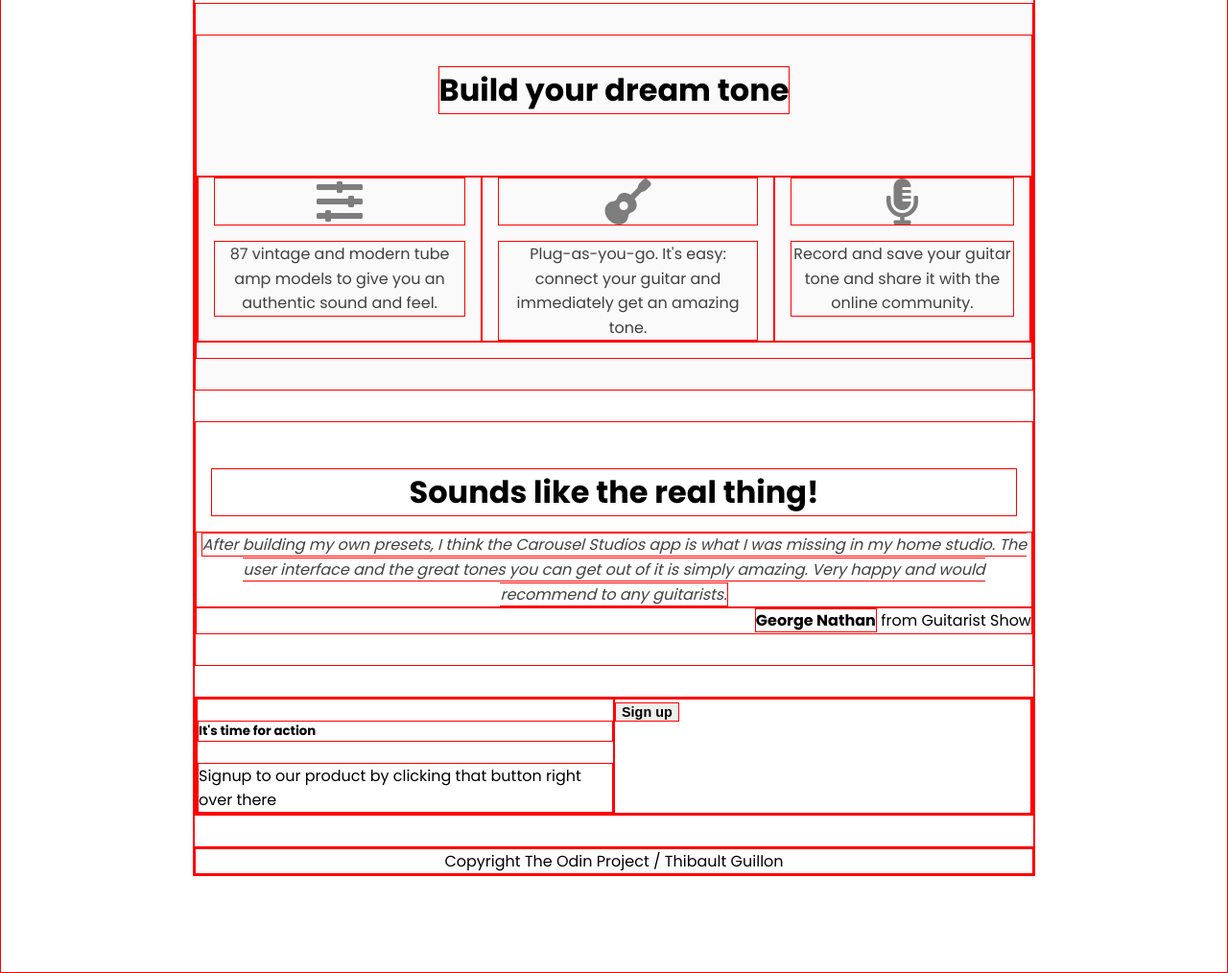
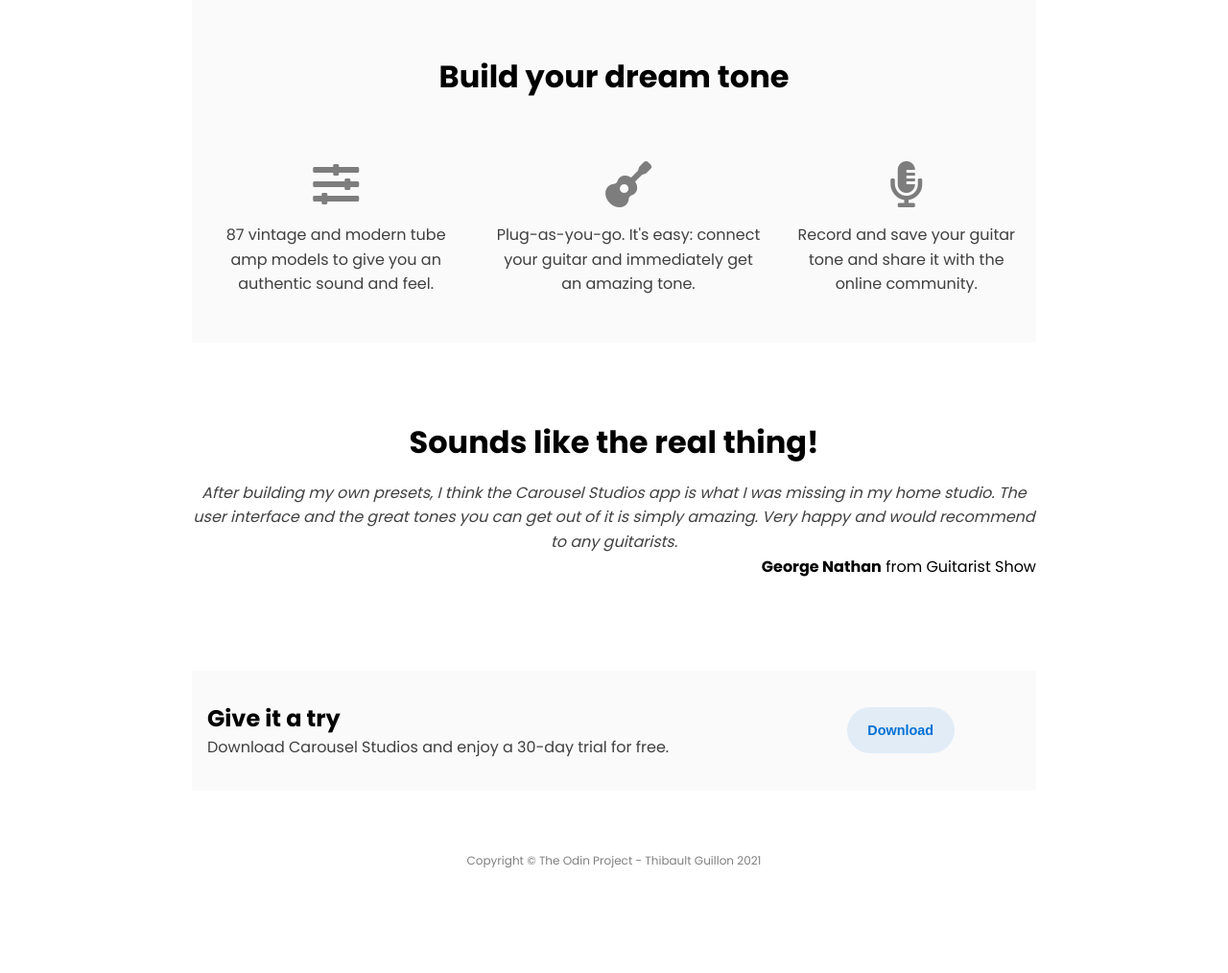
Before and after one commit to theoGuillon/landing_page, a plain HTML site: page index.html in a window 1280 px wide. Shown: the part 730-1744 px from the top of the page at 96% size. Drawn offline with Linux system fonts and the light colour scheme.

Commit message:
Finishing section 4 and footer

```diff
--- a/index.html
+++ b/index.html
@@ -86,20 +86,18 @@
         </div>
 
         <div class="section-four block">
-            <div class="blue-section">
-                <div class="text-section">
-                    <h5>It's time for action</h5>
-                    <p>Signup to our product by clicking that button right over there</p>
-                </div>
-                <div class="button-signup">
-                    <button>Sign up</button>
-                </div>
+            <div class="text-section">
+                <h5>Give it a try</h5>
+                <p>Download Carousel Studios and enjoy a 30-day trial for free.</p>
+            </div>
+            <div class="button-signup">
+                <button>Download</button>
             </div>
         </div>
     </main>
 
     <footer>
-        <p>Copyright The Odin Project / Thibault Guillon</p>
+        <p>Copyright &#169 The Odin Project - Thibault Guillon 2021</p>
     </footer>
 </body>
 
--- a/styles.css
+++ b/styles.css
@@ -1,6 +1,6 @@
-* {
+/* * {
     border: 1px solid red;
-}
+} */
 
 html {
 	box-sizing: border-box;
@@ -237,18 +237,56 @@ header {
 /* ########## SECTION 4 ########## */
 
 .section-four {
+    display: flex;
+    flex: column;
+    align-items: center;
+    background-color: rgba(0, 0, 0, 0.02);
+    padding: 1rem 0;
+    margin-top: 4rem;
+}
+
+.text-section {
+    flex: 2;
+    padding: 1rem;
+}
+
+.text-section h5 {
+    font-size: 1.5rem;
+    margin: 0;
+}
+
+.text-section p {
+    font-size: 1rem;
+    line-height: 160%;
+    color: rgba(0, 0, 0, 0.75);
+}
+
+.button-signup {
+    flex: 1;
+    text-align: center;
 
 }
 
-.blue-section {
-    display: flex;
-    flex: column;
+.button-signup button {
+	width: 7rem;
+	height: 3rem;
+	border-radius: 40px;
+	border: none;
+	background-color: #0071d41a;
+	color: #0071d4;
+	transition: box-shadow 0.2s ease-in-out;
 }
 
-.blue-section div {
-    flex: 1;
+.button-signup button:hover {
+    box-shadow: 0px 0px 5px 0px rgba(0, 113, 212, 0.5),
+				0px 0px 5px 0px rgba(0, 113, 212, 0.25);
 }
 
+/* ########## FOOTER ########## */
+
 footer {
+    margin-top: 4rem;
     text-align: center;
+    font-size: .75rem;
+    color: rgba(0, 0, 0, 0.5);
 }
```
